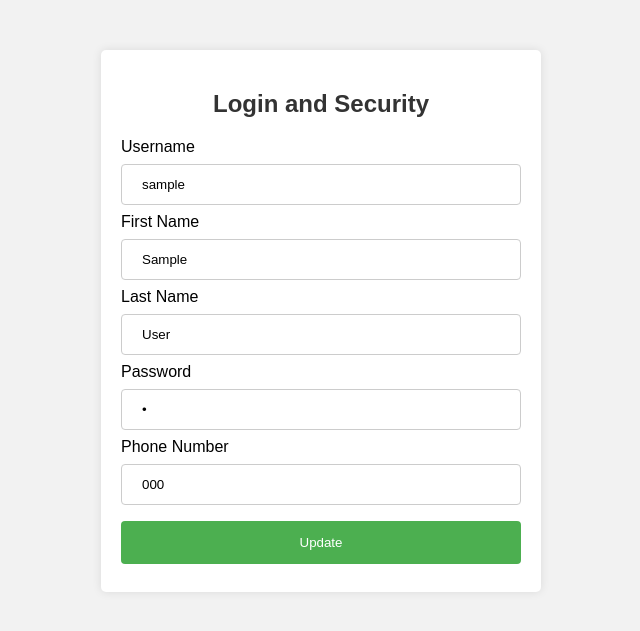
After one commit to dangamtechno/DataDash-E-commerce, a PHP site: page /login_and_security.php in a window 1280 px wide. The commit adds this page. Shown: the top 631 px of the page, without its empty margins (319-959 px from the left). Run offline with PHP 8.4, Linux system fonts and the light colour scheme; tables that the repository leaves empty hold one stand-in row (values such as "Sample post").

Commit message:
Created login_and_security.php

```diff
--- a/DataDash/frontend/pages/cart.php
+++ b/DataDash/frontend/pages/cart.php
@@ -9,13 +9,13 @@
     <h1>Shopping Cart</h1>
     <div class="topnav">
     <a href="homepage.php">Home</a>
+        <?php if (sessionExists()): ?>
+            <a href="cart.php">Shopping Cart</a>
+        <?php endif; ?>
     <?php if (sessionExists()): ?>
         <a href="../../backend/utils/logout.php">Logout</a>
     <?php else: ?>
         <a href="login_page.php">Login</a>
-    <?php endif; ?>
-    <?php if (sessionExists()): ?>
-        <a href="cart.php">Shopping Cart</a>
     <?php endif; ?>
 </div>
     <div class="cart-container">
--- /dev/null
+++ b/DataDash/frontend/pages/login_and_security.php
@@ -0,0 +1,120 @@
+<!DOCTYPE html>
+<html>
+<head>
+<title>Login and Security</title>
+<style>
+body {
+font-family: Arial, sans-serif;
+background-color: #f2f2f2;
+margin: 0;
+padding: 0;
+}
+.container {
+max-width: 400px;
+margin: 50px auto;
+background-color: #fff;
+padding: 20px;
+border-radius: 5px;
+box-shadow: 0 0 10px rgba(0, 0, 0, 0.1);
+}
+h2 {
+text-align: center;
+color: #333;
+}
+input[type=text], input[type=password] {
+width: 100%;
+padding: 12px 20px;
+margin: 8px 0;
+display: inline-block;
+border: 1px solid #ccc;
+border-radius: 4px;
+box-sizing: border-box;
+}
+button {
+background-color: #4CAF50;
+color: white;
+padding: 14px 20px;
+margin: 8px 0;
+border: none;
+border-radius: 4px;
+cursor: pointer;
+width: 100%;
+}
+button:hover {
+background-color: #45a049;
+}
+</style>
+</head>
+<body>
+<div class="container">
+<h2>Login and Security</h2>
+<?php
+// Create connection
+$conn = new mysqli("localhost", "root", "", "datadash");
+
+// Check connection
+if ($conn->connect_error) {
+    die("Connection failed: " . $conn->connect_error);
+}
+
+// Check if the form is submitted
+if ($_SERVER["REQUEST_METHOD"] == "POST") {
+    // Get form data
+    $new_username = $_POST["username"];
+    $new_first_name = $_POST["first_name"];
+    $new_last_name = $_POST["last_name"];
+    $new_password = $_POST["password"]; // Get the plain-text password
+    $new_hashed_password = password_hash($new_password, PASSWORD_DEFAULT); // Hash the password
+    $new_phone = $_POST["phone"];
+
+    // Update user data in the database
+    $sql = "UPDATE users SET username='$new_username', first_name='$new_first_name', last_name='$new_last_name', password_hash='$new_hashed_password', phone='$new_phone' WHERE user_id=1"; // Replace 1 with the actual user ID
+
+    if ($conn->query($sql) === TRUE) {
+        // Redirect to account.php after successful update
+        header("Location: account.php");
+        exit();
+    } else {
+        echo "Error updating user data: " . $conn->error;
+    }
+}
+
+// Get user data from the database
+$sql = "SELECT username, first_name, last_name, password_hash, phone FROM users WHERE user_id=1"; // Replace 1 with the actual user ID
+$result = $conn->query($sql);
+
+if ($result->num_rows > 0) {
+    $row = $result->fetch_assoc();
+    $username = $row["username"];
+    $first_name = $row["first_name"];
+    $last_name = $row["last_name"];
+    $password_hash = $row["password_hash"];
+    $phone = $row["phone"];
+} else {
+    echo "No user data found.";
+}
+
+$conn->close();
+?>
+
+<form method="post" action="<?php echo htmlspecialchars($_SERVER["PHP_SELF"]);?>">
+<label for="username">Username</label>
+<input type="text" id="username" name="username" value="<?php echo $username; ?>" required>
+
+<label for="firstname">First Name</label>
+<input type="text" id="first_name" name="first_name" value="<?php echo $first_name; ?>" required>
+
+<label for="lastname">Last Name</label>
+<input type="text" id="last_name" name="last_name" value="<?php echo $last_name; ?>" required>
+
+<label for="password">Password</label>
+<input type="password" id="password" name="password" value="<?php echo $password_hash; ?>" required>
+
+<label for="phone">Phone Number</label>
+<input type="text" id="phone" name="phone" value="<?php echo $phone; ?>">
+
+<button type="submit">Update</button>
+</form>
+</div>
+</body>
+</html>
```
Also changed, not shown: DataDash/frontend/pages/account.php (+12 -33 lines), DataDash/frontend/pages/order_history.php (renamed from DataDash/backend/utils/order_history.php), DataDash/frontend/pages/payment_methods.php (added), DataDash/frontend/pages/saved_addresses.php (added), DataDash/frontend/pages/wishlist.php (added).
